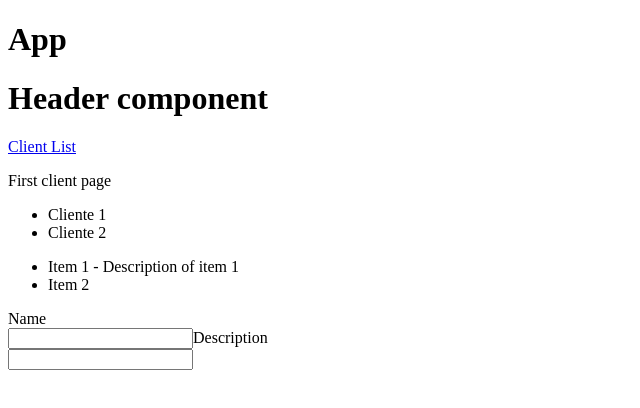
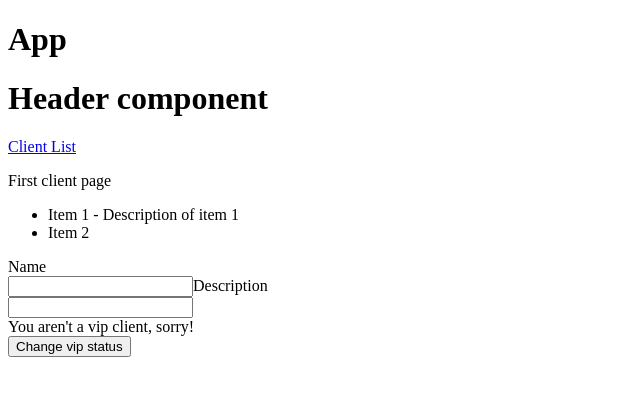
Before and after one commit to EMoonlit/angular-playground, an Angular app: page /client in a window 1280 px wide. Shown: the top 408 px of the page, without its empty margins (0-640 px from the left). Built offline with nearby package versions, Linux system fonts and the light colour scheme.

Commit message:
feat: added example of ngif

```diff
--- a/src/app/app.component.html
+++ b/src/app/app.component.html
@@ -15,3 +15,13 @@
 <label>Description</label>
 <br>
 <input [(ngModel)]="value.description" />
+<br>
+<div *ngIf="isVipClient; else NotVipClient">
+    <h1>Gratz! You are a vip client!</h1>
+</div>
+<br>
+<ng-template #NotVipClient>
+    You aren't a vip client, sorry!
+</ng-template>
+
+<button onclick="{isVipClient}">Change vip status</button>
--- a/src/app/app.component.ts
+++ b/src/app/app.component.ts
@@ -7,7 +7,8 @@ import { Component } from '@angular/core';
 })
 export class AppComponent {
   title = 'first-angular-app';
-  description1 = 'Description of item 1'
+  description1 = 'Description of item 1';
+  isVipClient = false;
 
   value: {
     description: string,
--- a/src/app/app.module.ts
+++ b/src/app/app.module.ts
@@ -5,6 +5,7 @@ import { AppRoutingModule } from './app-routing.module';
 import { AppComponent } from './app.component';
 import { ComponentModule } from 'src/components/component.module';
 import { FormsModule } from '@angular/forms';
+
 
 @NgModule({
   declarations: [
--- a/src/components/component.module.ts
+++ b/src/components/component.module.ts
@@ -5,7 +5,7 @@ import { RouterModule } from "@angular/router";
 
 @NgModule({
     imports: [
-        RouterModule
+        RouterModule,
     ],
     declarations: [
         HeaderComponent
--- a/src/pages/client-list-page.component.html
+++ b/src/pages/client-list-page.component.html
@@ -1,6 +1,6 @@
 <p>First client page</p>
 
-<ul>
+<!-- <ul>
     <li>Cliente 1</li>
     <li>Cliente 2</li>
-</ul>
+</ul> -->
--- a/src/pages/client-list-page.component.ts
+++ b/src/pages/client-list-page.component.ts
@@ -1,11 +1,11 @@
 import { Component } from "@angular/core";
+import { BrowserModule } from "@angular/platform-browser";
 
 @Component({
     selector: 'app-client-list',
-    templateUrl: './client-list-page.component.html'
-
+    templateUrl: './client-list-page.component.html',
 })
 
 export class ClientListPage {
-
+    isVipClient = false;
 }
```
